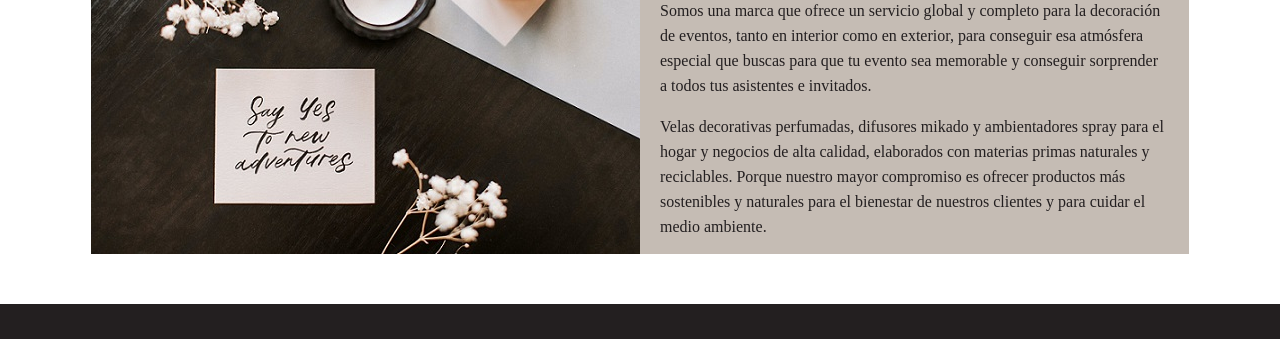
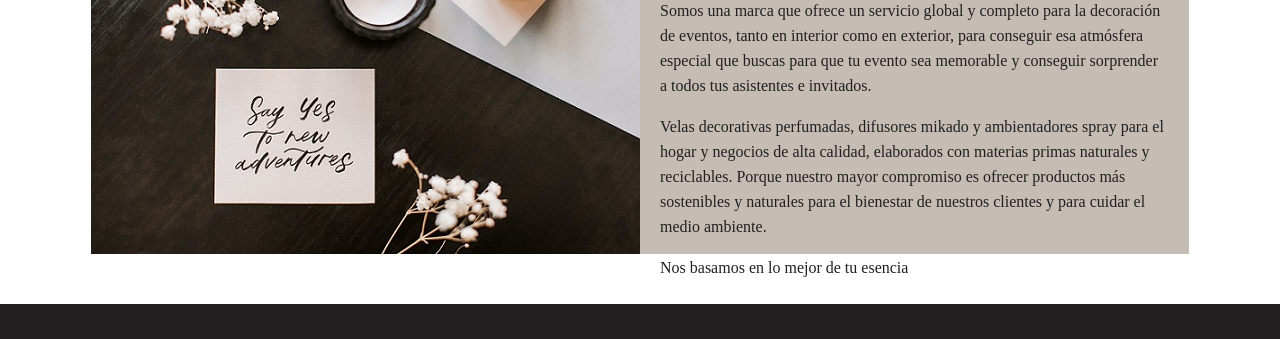
Before and after one commit to MonicaeMyta/Moonvelas, a website: page Web/Seccion nosotros.html in a window 1280 px wide. Shown: the part 461-800 px from the top of the page. Drawn offline with nearby package versions, Linux system fonts and the light colour scheme.

Commit message:
se agrego <p>

```diff
--- a/Web/Seccion nosotros.html
+++ b/Web/Seccion nosotros.html
@@ -110,6 +110,7 @@
 				<h1 class="nosotros__contenedorTexto__titulo">Hola!</h1>
 				<p class="nosotros__contenedorTexto__cuerpo">Somos una marca que ofrece un servicio global y completo para la decoración de eventos, tanto en interior como en exterior, para conseguir esa atmósfera especial que buscas para que tu evento sea memorable y conseguir sorprender a todos tus asistentes e invitados.</p>
 				<p class="nosotros__contenedorTexto__cuerpo">Velas decorativas perfumadas, difusores mikado y ambientadores spray para el hogar y negocios de alta calidad, elaborados con materias primas naturales y reciclables. Porque nuestro mayor compromiso es ofrecer productos más sostenibles y naturales para el bienestar de nuestros clientes y para cuidar el medio ambiente.</p>
+				<p class="nosotros__contenedorTexto__cuerpo">Nos basamos en lo mejor de tu esencia</p>
 			</div>
     </div>
 
```
